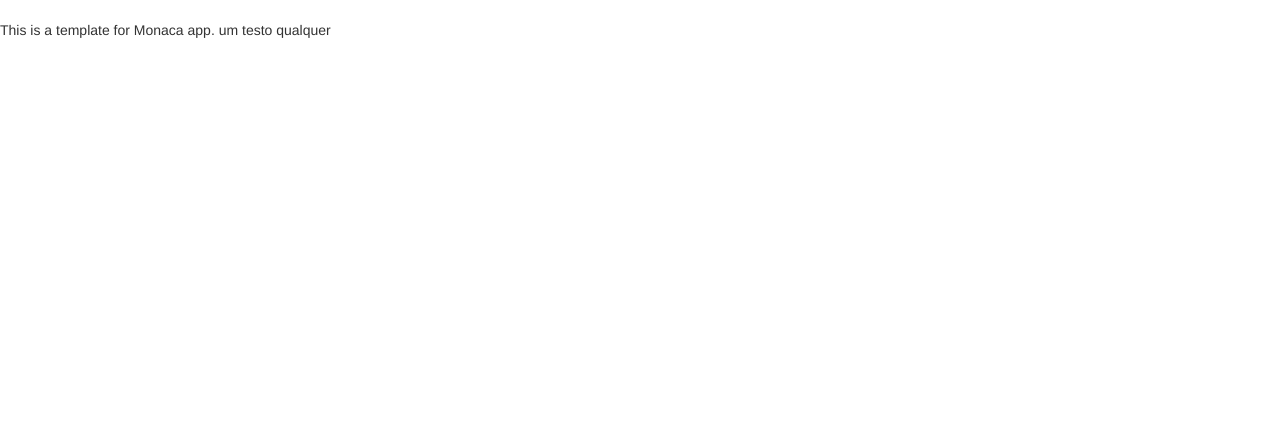
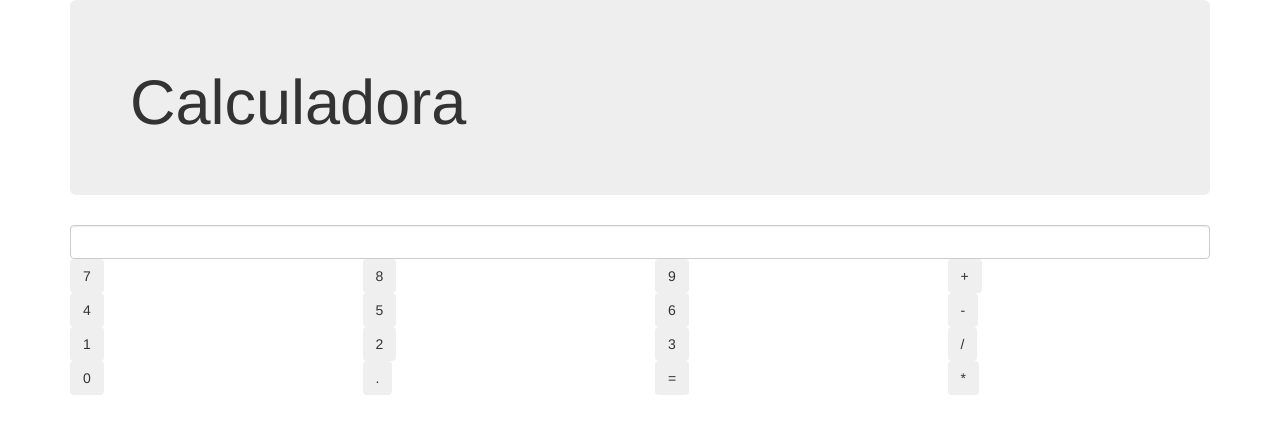
Before and after one commit to carlosoliveira397/calculadora2, a website: page www/index.html in a window 1280 px wide. Drawn offline with Linux system fonts and the light colour scheme.

Commit message:
botoes inseridos

```diff
--- /dev/null
+++ b/www/components/calcular.js
@@ -0,0 +1 @@
+// This is a JavaScript file
--- a/www/index.html
+++ b/www/index.html
@@ -7,6 +7,7 @@
     <!--Código js-->
     <script src="components/loader.js"></script>
     <scrip src="components/jquery-3.3.1.min.js"></scrip>
+    <script src="components/calcular.js"></script>
     <!--Código css-->
     <link rel="stylesheet" href="components/loader.css">
     <link rel="stylesheet" href="css/bootstrap.min.css">
@@ -15,8 +16,78 @@
     </script>
 </head>
 <body>
-	<br />
-    This is a template for Monaca app.
-    um testo qualquer
+	<div class="container">
+        <div class="row">
+            <div class="col-xs-12">
+                <div class="jumbotron">
+                    <h1>Calculadora</h1>
+                </div>
+            </div>
+        </div>
+        <div class="row">
+            <div class="col-xs-12">
+                <input type="number" id="resultado" class="form-control" />
+            </div>
+        </div>
+        <div class="row painel1">
+            <div class="col-xs-3">
+                <button id="sete" class="btn">7</button>
+            </div>
+            <div class="col-xs-3">
+                <button id="oito" class="btn">8</button>
+            </div>
+            <div class="col-xs-3">
+                <button id="nove" class="btn">9</button>
+            </div>
+            <div class="col-xs-3">
+                <button id="somar" class="btn">+</button>
+            </div>
+        </div>
+
+        <div class="row painel2">
+            <div class="col-xs-3">
+                <button id="quatro" class="btn">4</button>
+            </div>
+            <div class="col-xs-3">
+                <button id="cinco" class="btn">5</button>
+            </div>
+            <div class="col-xs-3">
+                <button id="seis" class="btn">6</button>
+            </div>
+            <div class="col-xs-3">
+                <button id="sub" class="btn">-</button>
+            </div>
+        </div>
+
+        <div class="row painel3">
+            <div class="col-xs-3">
+                <button id="um" class="btn">1</button>
+            </div>
+            <div class="col-xs-3">
+                <button id="dois" class="btn">2</button>
+            </div>
+            <div class="col-xs-3">
+                <button id="tres" class="btn">3</button>
+            </div>
+            <div class="col-xs-3">
+                <button id="divd" class="btn">/</button>
+            </div>
+        </div>
+
+        <div class="row painel4">
+            <div class="col-xs-3">
+                <button id="zero" class="btn">0</button>
+            </div>
+            <div class="col-xs-3">
+                <button id="ponto" class="btn">.</button>
+            </div>
+            <div class="col-xs-3">
+                <button id="igual" class="btn">=</button>
+            </div>
+            <div class="col-xs-3">
+                <button id="mult" class="btn">*</button>
+            </div>
+        </div>
+	</div>
 </body>
 </html>
```
